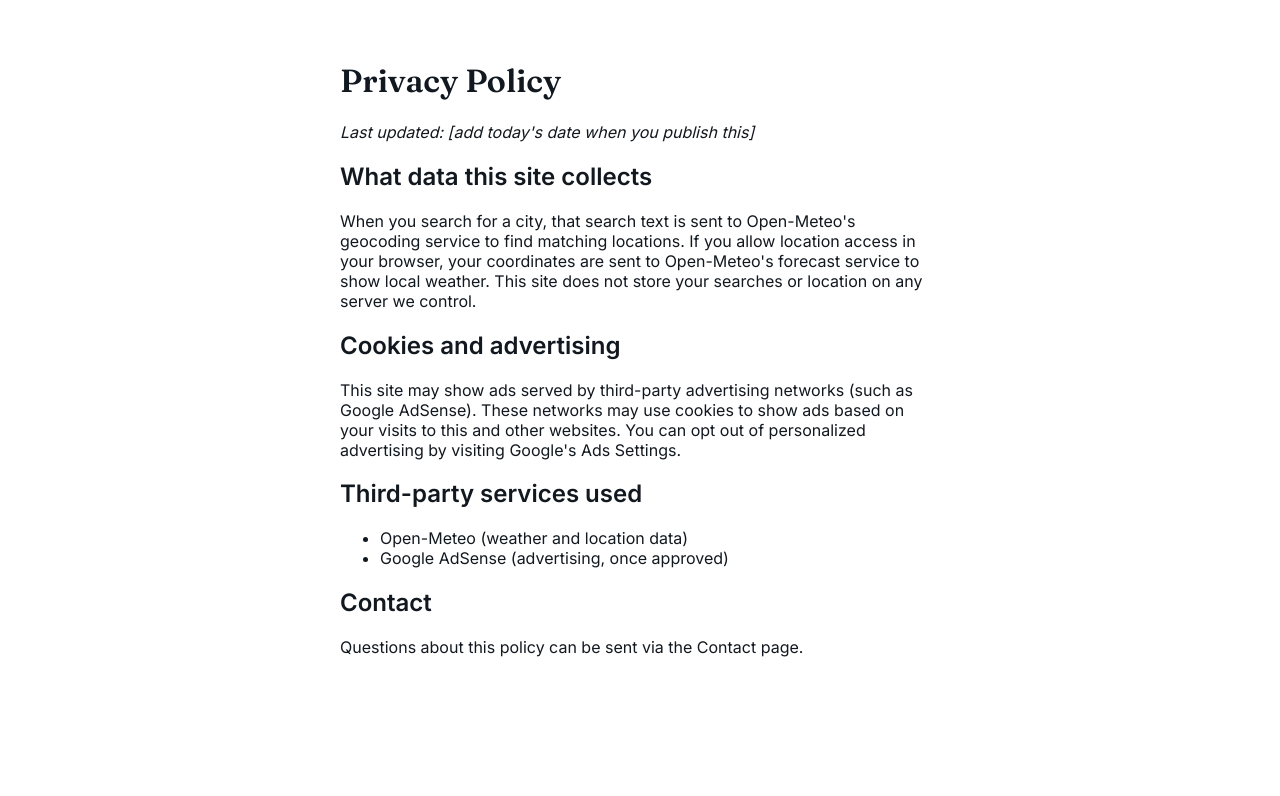
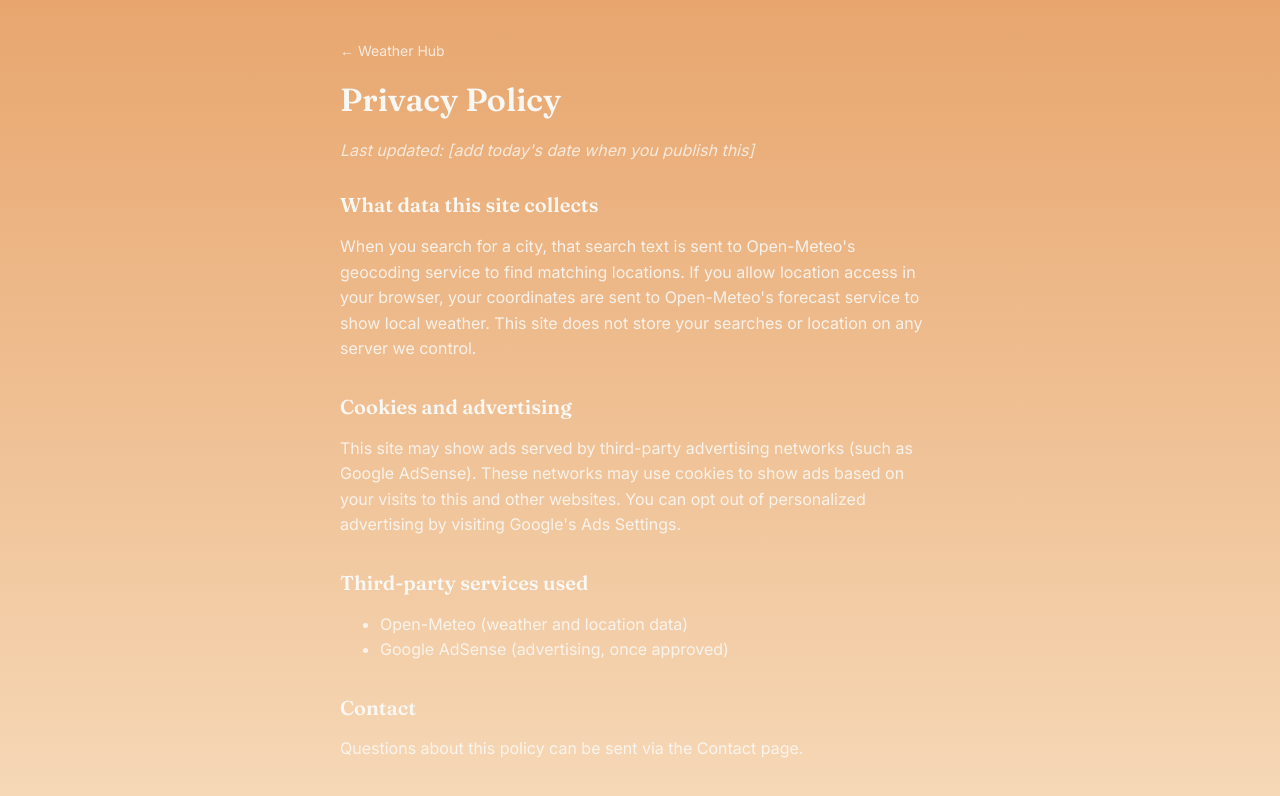
Before and after one commit to zeeshan-ilyas01/Weather_Forcast_webAPP, a React (Vite) app in the folder weather-app--/: page /privacy in a window 1280 px wide. Shown: the top 796 px of the page. Built offline with nearby package versions, Linux system fonts and the light colour scheme.

Commit message:
style Terms and Contact pages to match Privacy page, add back-links and gradient theme

```diff
--- a/weather-app--/src/pages/DetailPage.jsx
+++ b/weather-app--/src/pages/DetailPage.jsx
@@ -19,7 +19,7 @@ function formatClock(isoLike) {
   return `${h}:${mStr} ${ampm}`;
 }
 
-export default function DetailPage({ cityName = "Lahore", latitude = 31.55, longitude = 74.35 }) {
+export default function DetailPage({ cityName = "Lahore", latitude = 31.55, longitude = 74.36 }) {
   const [weather, setWeather] = useState(null);
   const [unit, setUnit] = useState("C");
 
@@ -55,16 +55,13 @@ export default function DetailPage({ cityName = "Lahore", latitude = 31.55, long
   }));
 
   return (
-   // <div style={{ maxWidth: 480, margin: "0 auto", padding: "24px 16px" }}>
-
     <div style={{
-  maxWidth: 480,
-  margin: "0 auto",
-  padding: "24px 16px",
+      minHeight: "100vh",
+      width: "100%",
       background: isDay ? "linear-gradient(180deg, #4FA8D8, #DCF3EE)" : "linear-gradient(180deg, #0D1B2A, #243352)",
       color: "#FAF8F4",
-  minHeight: "100vh",
     }}>
+      <div style={{ maxWidth: 640, margin: "0 auto", padding: "24px 16px" }}>
         <p style={{ textAlign: "center", fontFamily: "'Fraunces', serif", fontSize: 18 }}>
           {cityName}
         </p>
@@ -94,5 +91,6 @@ export default function DetailPage({ cityName = "Lahore", latitude = 31.55, long
 
         <Footer />
       </div>
+    </div>
   );
 }
--- a/weather-app--/src/pages/HubPage.jsx
+++ b/weather-app--/src/pages/HubPage.jsx
@@ -1,17 +1,17 @@
 import { useState, useRef } from "react";
+import { useNavigate } from "react-router-dom";
 import SearchBar from "../components/SearchBar";
 import SavedCityCard from "../components/SavedCityCard";
 import AdSlot from "../components/AdSlot";
 import Footer from "../components/Footer";
 import { searchCities } from "../utils/api";
-import { useNavigate } from "react-router-dom";
 
 export default function HubPage() {
   const [query, setQuery] = useState("");
   const [suggestions, setSuggestions] = useState([]);
   const debounceTimer = useRef(null);
+  const navigate = useNavigate();
 
-  // Placeholder saved cities for now — real saving (localStorage) comes later
   const savedCities = [
     { name: "Khulna", temperature: 28, weatherCode: 45, latitude: 22.8456, longitude: 89.5403 },
     { name: "London", temperature: 12, weatherCode: 61, latitude: 51.5074, longitude: -0.1278 },
@@ -32,40 +32,26 @@ export default function HubPage() {
       setSuggestions(results);
     }, 400);
   }
+
+  function handleSelectCity(city) {
+    setQuery(city.name);
+    setSuggestions([]);
+    navigate(`/city?lat=${city.latitude}&lon=${city.longitude}&name=${encodeURIComponent(city.name)}`);
+  }
+
   function handleCityClick(city) {
     navigate(`/city?lat=${city.latitude}&lon=${city.longitude}&name=${encodeURIComponent(city.name)}`);
   }
-  /*function handleSelectCity(city) {
-    setQuery(city.name);
-    setSuggestions([]);
-    // Navigating to the detail page for this city comes once routing is wired up
-    console.log("Selected:", city);
-  }
-*/
-  const navigate = useNavigate();
-
-function handleSelectCity(city) {
-  navigate(`/city?lat=${city.latitude}&lon=${city.longitude}&name=${encodeURIComponent(city.name)}`);
-}
-
 
   return (
-  // <div style={{ maxWidth: 480, margin: "0 auto", padding: "24px 16px" }}>
-
     <div style={{
-  maxWidth: 480,
-  margin: "0 auto",
-  padding: "24px 16px",
+      minHeight: "100vh",
+      width: "100%",
       background: "linear-gradient(180deg, #E8A66E, #F6D9B8)",
       color: "#FAF8F4",
-  minHeight: "100vh",
     }}>
-
-
-
-
+      <div style={{ maxWidth: 640, margin: "0 auto", padding: "24px 16px" }}>
         <h1 style={{ textAlign: "center", fontFamily: "'Fraunces', serif", fontSize: 22, color: "#FAF8F4" }}>
-
           Weather Hub
         </h1>
 
@@ -76,10 +62,9 @@ function handleSelectCity(city) {
           onSelectCity={handleSelectCity}
         />
 
-
-      <p style={{ fontSize: 13, fontWeight: 600, margin: "16px 0 8px", color: "#FAF8F4" }}>Saved locations</p>
-
-
+        <p style={{ fontSize: 13, fontWeight: 600, margin: "16px 0 8px", color: "#FAF8F4" }}>
+          Saved locations
+        </p>
         <div style={{ display: "grid", gridTemplateColumns: "repeat(3, 1fr)", gap: 8 }}>
           {savedCities.map((city, i) => (
             <SavedCityCard
@@ -96,5 +81,6 @@ function handleSelectCity(city) {
 
         <Footer />
       </div>
+    </div>
   );
 }
--- a/weather-app--/src/pages/legal/Contact.jsx
+++ b/weather-app--/src/pages/legal/Contact.jsx
@@ -1,11 +1,23 @@
+import { Link } from "react-router-dom";
+
 export default function Contact() {
   return (
-    <div style={{ maxWidth: 640, margin: "0 auto", padding: "40px 20px", color: "#12181F", fontFamily: "'Inter', sans-serif" }}>
-      <h1 style={{ fontFamily: "'Fraunces', serif" }}>Contact</h1>
-      <p>
-        Questions, feedback, or issues with this site? Reach out at:
-      </p>
-      <p style={{ fontWeight: 600 }}>[add your real email address here]</p>
+    <div style={{
+      minHeight: "100vh",
+      width: "100%",
+      background: "linear-gradient(180deg, #E8A66E, #F6D9B8)",
+    }}>
+      <div style={{ maxWidth: 640, margin: "0 auto", padding: "40px 20px", color: "#FAF8F4", fontFamily: "'Inter', sans-serif" }}>
+        <Link to="/" style={{ color: "#FAF8F4", opacity: 0.85, fontSize: 14, textDecoration: "none" }}>
+          ← Weather Hub
+        </Link>
+
+        <h1 style={{ fontFamily: "'Fraunces', serif", marginTop: 20 }}>Contact</h1>
+        <p style={{ opacity: 0.9, lineHeight: 1.6 }}>
+          Questions, feedback, or issues with this site? Reach out at:
+        </p>
+        <p style={{ fontWeight: 600 }}>[add your real email address here]</p>
+      </div>
     </div>
   );
 }
--- a/weather-app--/src/pages/legal/Privacy.jsx
+++ b/weather-app--/src/pages/legal/Privacy.jsx
@@ -1,11 +1,22 @@
-export default function PrivacyPolicy() {
+import { Link } from "react-router-dom";
+
+export default function Privacy() {
   return (
-    <div style={{ maxWidth: 640, margin: "0 auto", padding: "40px 20px", color: "#12181F", fontFamily: "'Inter', sans-serif" }}>
-      <h1 style={{ fontFamily: "'Fraunces', serif" }}>Privacy Policy</h1>
-      <p><em>Last updated: [add today's date when you publish this]</em></p>
+    <div style={{
+      minHeight: "100vh",
+      width: "100%",
+      background: "linear-gradient(180deg, #E8A66E, #F6D9B8)",
+    }}>
+      <div style={{ maxWidth: 640, margin: "0 auto", padding: "40px 20px", color: "#FAF8F4", fontFamily: "'Inter', sans-serif" }}>
+        <Link to="/" style={{ color: "#FAF8F4", opacity: 0.85, fontSize: 14, textDecoration: "none" }}>
+          ← Weather Hub
+        </Link>
 
-      <h2>What data this site collects</h2>
-      <p>
+        <h1 style={{ fontFamily: "'Fraunces', serif", marginTop: 20 }}>Privacy Policy</h1>
+        <p style={{ opacity: 0.8, fontStyle: "italic" }}>Last updated: [add today's date when you publish this]</p>
+
+        <h2 style={{ fontFamily: "'Fraunces', serif", fontSize: 20, marginTop: 32 }}>What data this site collects</h2>
+        <p style={{ opacity: 0.9, lineHeight: 1.6 }}>
           When you search for a city, that search text is sent to Open-Meteo's
           geocoding service to find matching locations. If you allow location
           access in your browser, your coordinates are sent to Open-Meteo's
@@ -13,22 +24,25 @@ export default function PrivacyPolicy() {
           your searches or location on any server we control.
         </p>
 
-      <h2>Cookies and advertising</h2>
-      <p>
+        <h2 style={{ fontFamily: "'Fraunces', serif", fontSize: 20, marginTop: 32 }}>Cookies and advertising</h2>
+        <p style={{ opacity: 0.9, lineHeight: 1.6 }}>
           This site may show ads served by third-party advertising networks
           (such as Google AdSense). These networks may use cookies to show
           ads based on your visits to this and other websites. You can opt
           out of personalized advertising by visiting Google's Ads Settings.
         </p>
 
-      <h2>Third-party services used</h2>
-      <ul>
+        <h2 style={{ fontFamily: "'Fraunces', serif", fontSize: 20, marginTop: 32 }}>Third-party services used</h2>
+        <ul style={{ opacity: 0.9, lineHeight: 1.6 }}>
           <li>Open-Meteo (weather and location data)</li>
           <li>Google AdSense (advertising, once approved)</li>
         </ul>
 
-      <h2>Contact</h2>
-      <p>Questions about this policy can be sent via the Contact page.</p>
+        <h2 style={{ fontFamily: "'Fraunces', serif", fontSize: 20, marginTop: 32 }}>Contact</h2>
+        <p style={{ opacity: 0.9, lineHeight: 1.6 }}>
+          Questions about this policy can be sent via the Contact page.
+        </p>
+      </div>
     </div>
   );
 }
--- a/weather-app--/src/pages/legal/Terms.jsx
+++ b/weather-app--/src/pages/legal/Terms.jsx
@@ -1,11 +1,22 @@
+import { Link } from "react-router-dom";
+
 export default function Terms() {
   return (
-    <div style={{ maxWidth: 640, margin: "0 auto", padding: "40px 20px", color: "#12181F", fontFamily: "'Inter', sans-serif" }}>
-      <h1 style={{ fontFamily: "'Fraunces', serif" }}>Terms of Use</h1>
-      <p><em>Last updated: [add today's date when you publish this]</em></p>
+    <div style={{
+      minHeight: "100vh",
+      width: "100%",
+      background: "linear-gradient(180deg, #E8A66E, #F6D9B8)",
+    }}>
+      <div style={{ maxWidth: 640, margin: "0 auto", padding: "40px 20px", color: "#FAF8F4", fontFamily: "'Inter', sans-serif" }}>
+        <Link to="/" style={{ color: "#FAF8F4", opacity: 0.85, fontSize: 14, textDecoration: "none" }}>
+          ← Weather Hub
+        </Link>
 
-      <h2>Using this site</h2>
-      <p>
+        <h1 style={{ fontFamily: "'Fraunces', serif", marginTop: 20 }}>Terms of Use</h1>
+        <p style={{ opacity: 0.8, fontStyle: "italic" }}>Last updated: [add today's date when you publish this]</p>
+
+        <h2 style={{ fontFamily: "'Fraunces', serif", fontSize: 20, marginTop: 32 }}>Using this site</h2>
+        <p style={{ opacity: 0.9, lineHeight: 1.6 }}>
           This site provides weather forecast information for general
           informational purposes only. Weather data is sourced from
           Open-Meteo and may not always be fully accurate or up to date.
@@ -14,18 +25,19 @@ export default function Terms() {
           official government meteorological sources for those.
         </p>
 
-      <h2>No warranty</h2>
-      <p>
+        <h2 style={{ fontFamily: "'Fraunces', serif", fontSize: 20, marginTop: 32 }}>No warranty</h2>
+        <p style={{ opacity: 0.9, lineHeight: 1.6 }}>
           This site is provided "as is" without warranties of any kind. We
           are not liable for any damages resulting from use of, or inability
           to use, this site or its data.
         </p>
 
-      <h2>Changes to these terms</h2>
-      <p>
+        <h2 style={{ fontFamily: "'Fraunces', serif", fontSize: 20, marginTop: 32 }}>Changes to these terms</h2>
+        <p style={{ opacity: 0.9, lineHeight: 1.6 }}>
           These terms may be updated occasionally. Continued use of the site
           after changes means you accept the updated terms.
         </p>
       </div>
+    </div>
   );
 }
```
Lines whose indentation alone changed are shown as unchanged.
